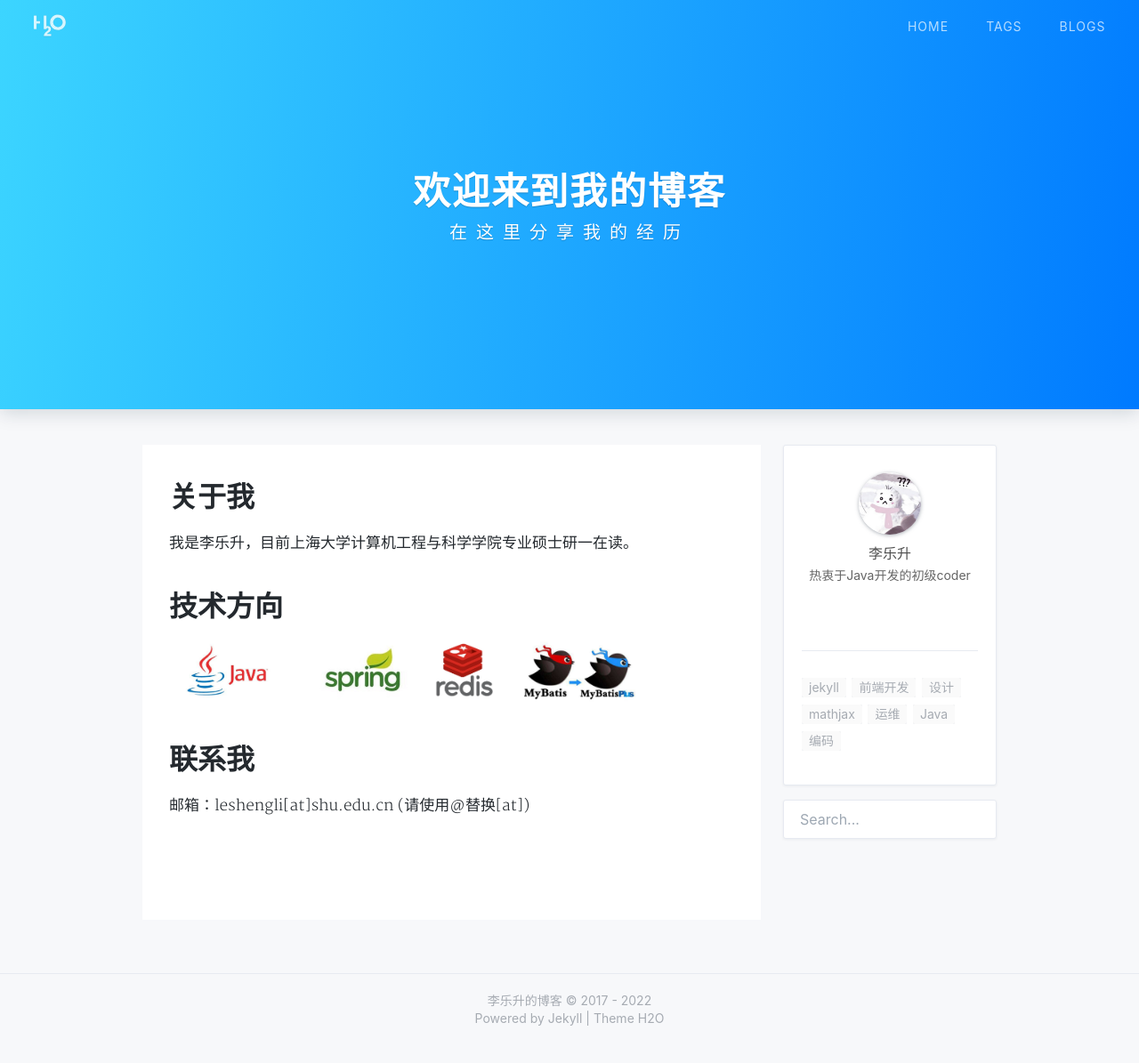
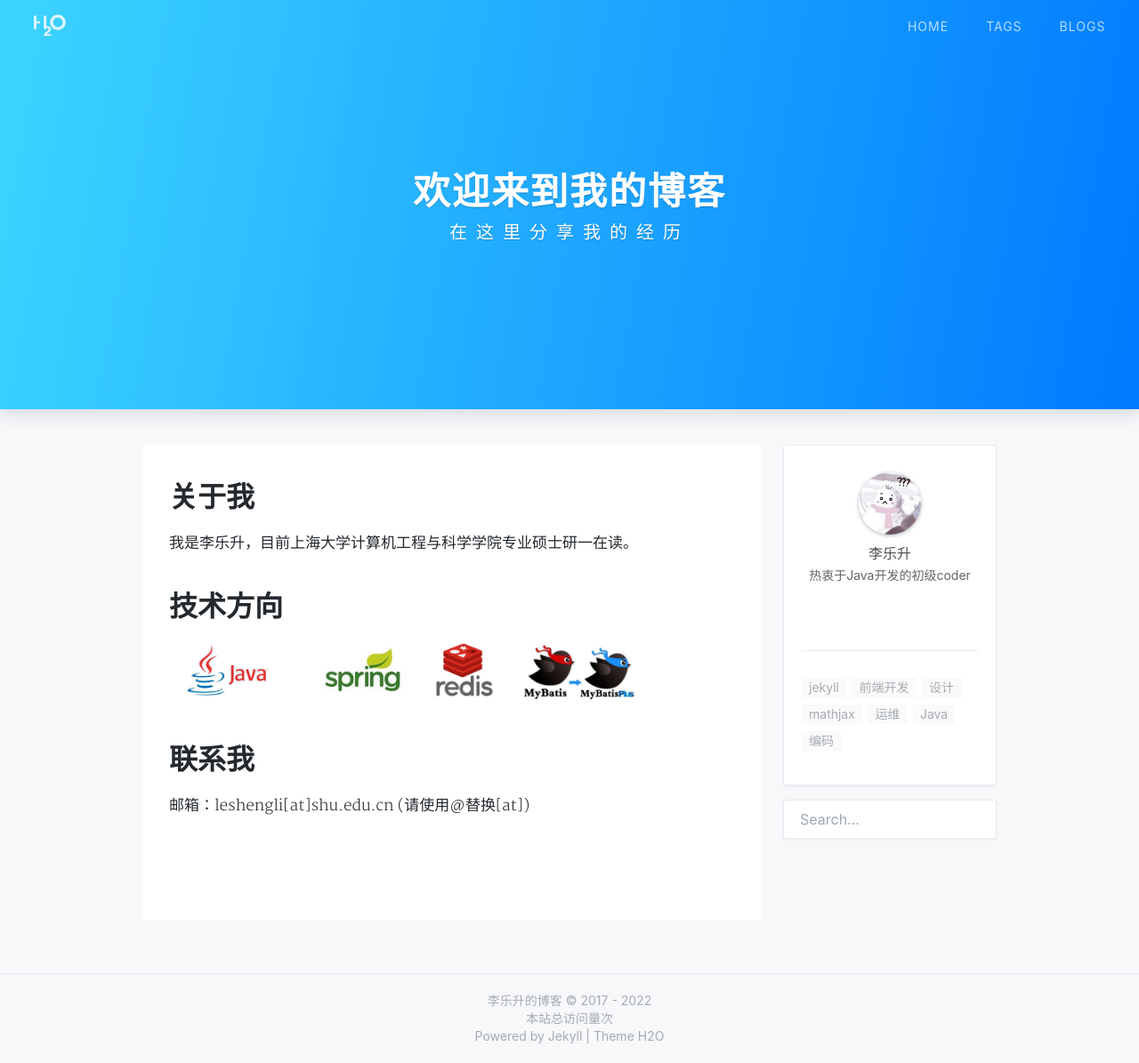
Before and after one commit to karsalee/karsalee.github.io, a Jekyll site: the page built from index.html, in a window 1280 px wide and 1195 px high. Shown: the whole window at 89% size. Built offline with Jekyll 4.4.1, drawn with Linux system fonts in a browser that asks for light colours; nearby versions of some CDN libraries; comment, search, counter and statistics services are not loaded; a style sheet for code colours, icons or effects is not loaded.

Commit message:
Update footer.html

```diff
--- a/_includes/footer.html
+++ b/_includes/footer.html
@@ -7,5 +7,9 @@
   {% endunless %}
   {{ current }}
   </section>
+  <section>
+    <script async src="//busuanzi.ibruce.info/busuanzi/2.3/busuanzi.pure.mini.js"></script>
+    <span id="busuanzi_container_site_pv">本站总访问量<span id="busuanzi_value_site_pv"></span>次</span>
+  </section>
   <section>Powered by <a href="//jekyllrb.com">Jekyll</a> | <a href="https://github.com/kaeyleo/jekyll-theme-H2O">Theme H2O</a></section>
 </footer>
```
